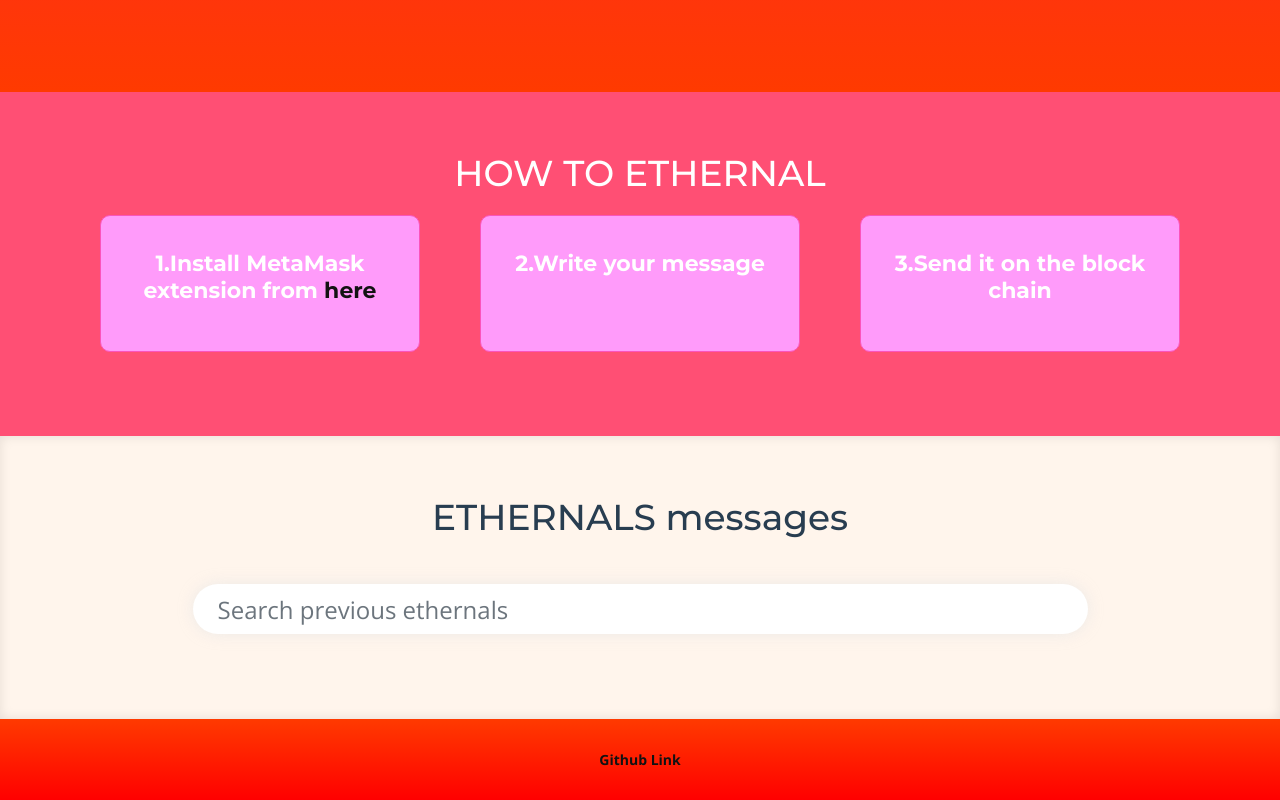
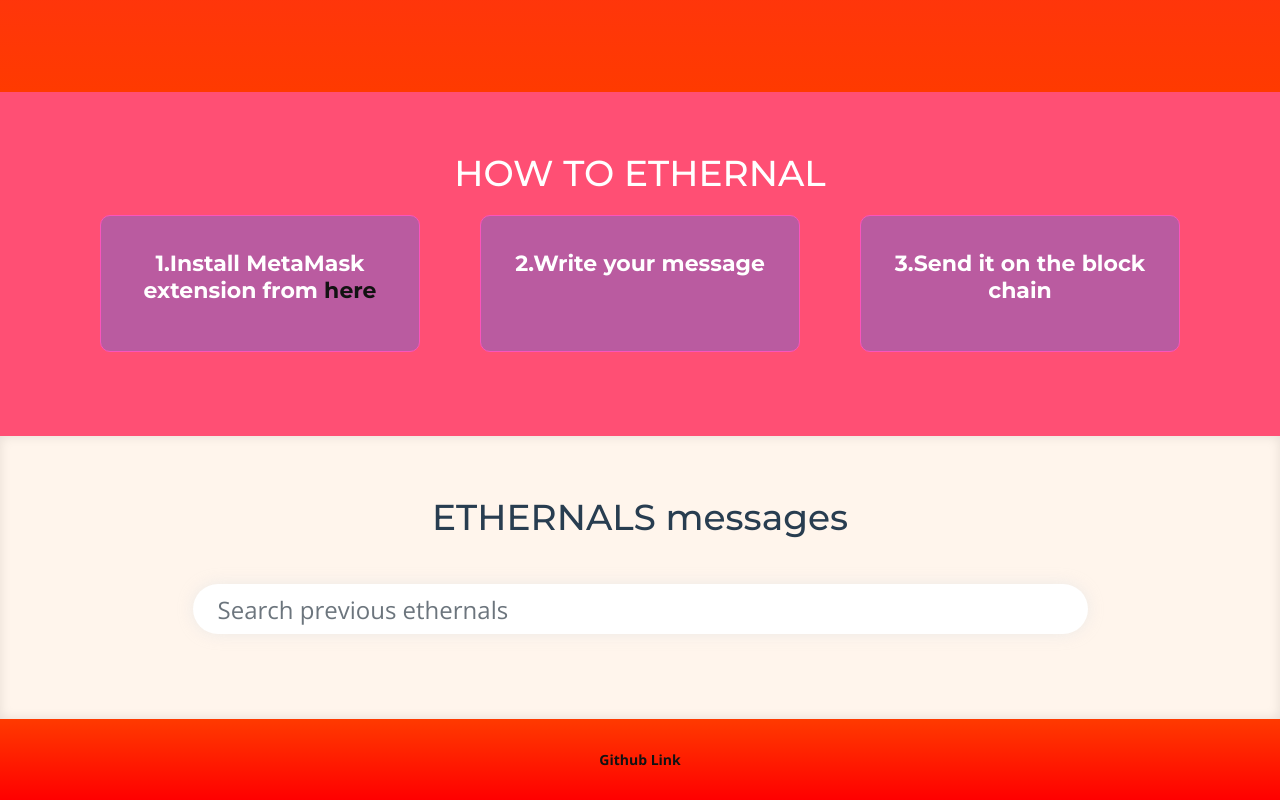
Before and after one commit to pablo11/ethernal, a plain HTML site: page frontend/index.html in a window 1280 px wide. Shown: the part 956-1756 px from the top of the page. Drawn offline with nearby package versions, Linux system fonts and the light colour scheme.

Commit message:
Update style.css

```diff
--- a/frontend/css/style.css
+++ b/frontend/css/style.css
@@ -730,7 +730,7 @@ h6 {
 }
 
 #why-us .card {
-  background: #ff9bfa;
+  background: #ba5ba0;
   border-color: #fb54bb;
   border-radius: 10px;
   margin: 0 15px;
@@ -742,7 +742,7 @@ h6 {
 }
 
 #why-us .card:hover {
-  background: #e82a54;
+  background: #f09bba;
   border-color: #f03874;
 }
 
```
